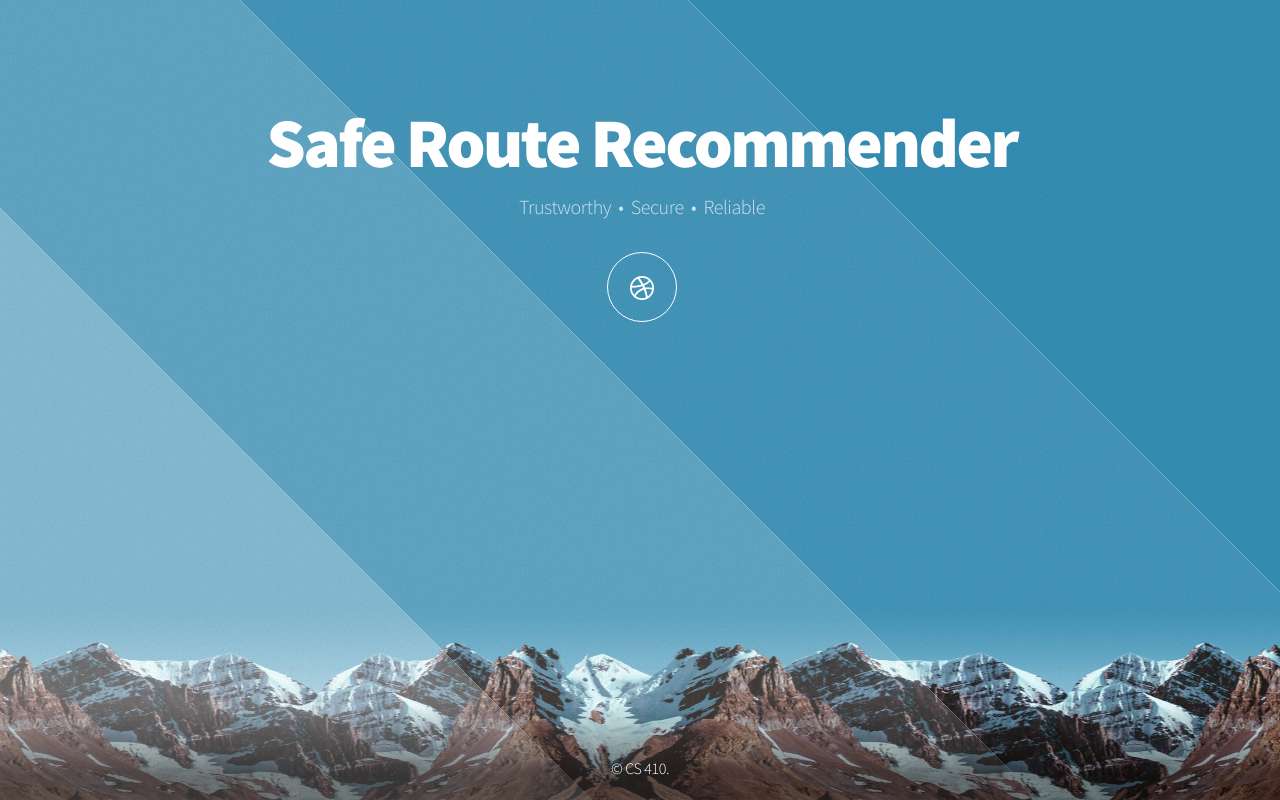
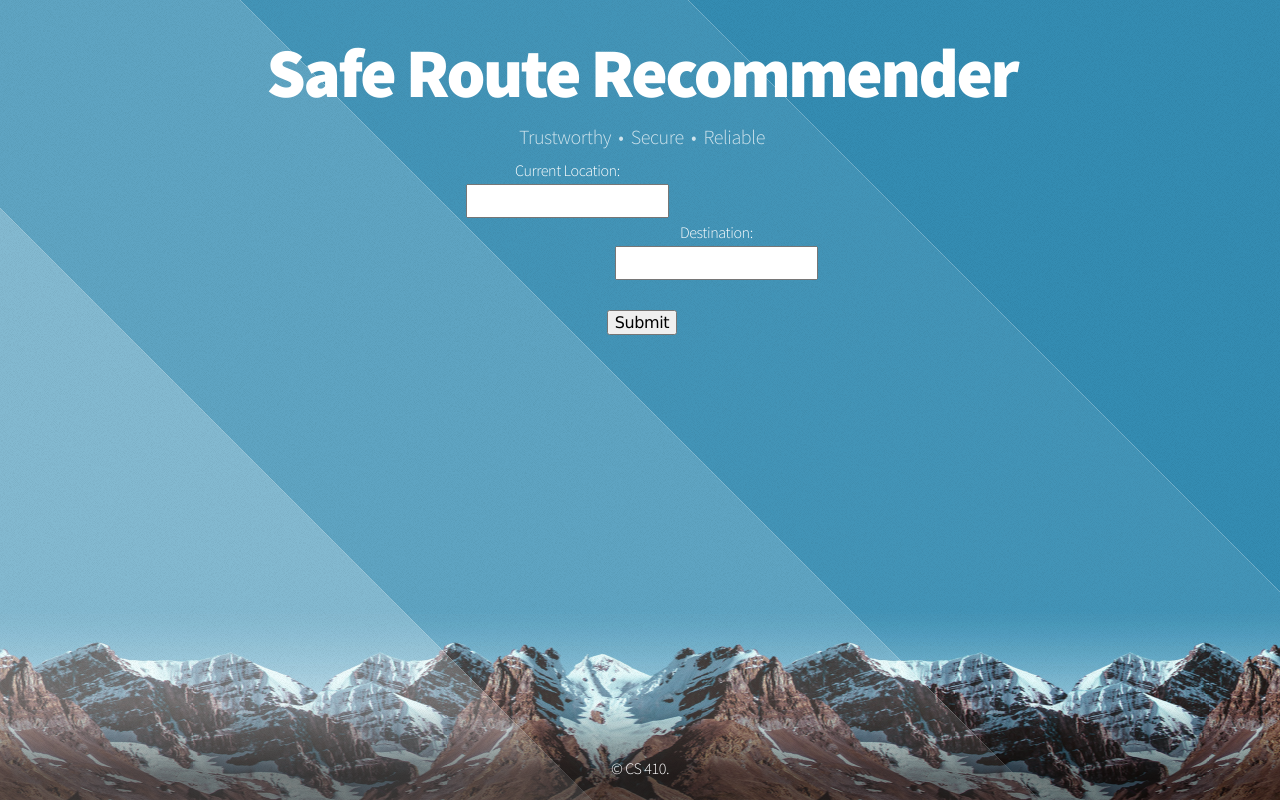
Before and after one commit to andyvuong/SafeRouteRecommender, a website: page views/template/index.html in a window 1280 px wide. Drawn offline with Linux system fonts and the light colour scheme.

Commit message:
front end has inputs

```diff
--- a/views/template/css/style.css
+++ b/views/template/css/style.css
@@ -64,6 +64,39 @@
 		.icon > .label {
 			display: none;
 		}
+
+/*button*/
+
+.button
+{
+color: black;
+font-family: Verdana, Arial
+}
+
+
+/*LEFT AND RIGHT INPUTS*/
+.two-col {
+    overflow: hidden;/* Makes this div contain its floats */
+}
+
+.two-col .col1,
+.two-col .col2 {
+    width 49%;
+}
+
+.two-col .col1 {
+    padding-left: 400px;
+    float: left;
+}
+
+.two-col .col2 {
+    padding-right: 400px;
+    float: right;
+}
+
+.two-col label {
+    display: block;
+}
 
 /* Wrapper */
 	@-moz-keyframes wrapper { 0% { opacity: 0; } 100% { opacity: 1; } }
@@ -204,7 +237,7 @@
 		position: relative;
 		text-align: center;
 		top: -1em;
-		vertical-align: 90px;
+		vertical-align: 60px;
 		width: 90%;
 	}
 
--- a/views/template/index.html
+++ b/views/template/index.html
@@ -24,13 +24,29 @@
 					<header id="header">
 						<h1>Safe Route Recommender</h1>
 						<p>Trustworthy &nbsp;&bull;&nbsp; Secure &nbsp;&bull;&nbsp; Reliable</p>
-						<nav>
-							<ul>
 
-								<li><a href="#" class="icon fa-dribbble"><span class="label">Dribbble</span></a></li>
-							</ul>
-						</nav>
+					<form>
+					<div class = "two-col">
+						<div class = "col1">
+						Current Location: <br>
+						<input type="text" name="from">
+					    </div>
+
+						<div class = "col2">
+						Destination: <br>
+						<input type="text" name="to">
+					    </div>
+					    <br>
+
+					</div>
+					<br>
+					 <input type="submit" value="Submit" class="button">
+
+					</form>
+
 					</header>
+
+
 
 				<!-- Footer -->
 					<footer id="footer">
```
